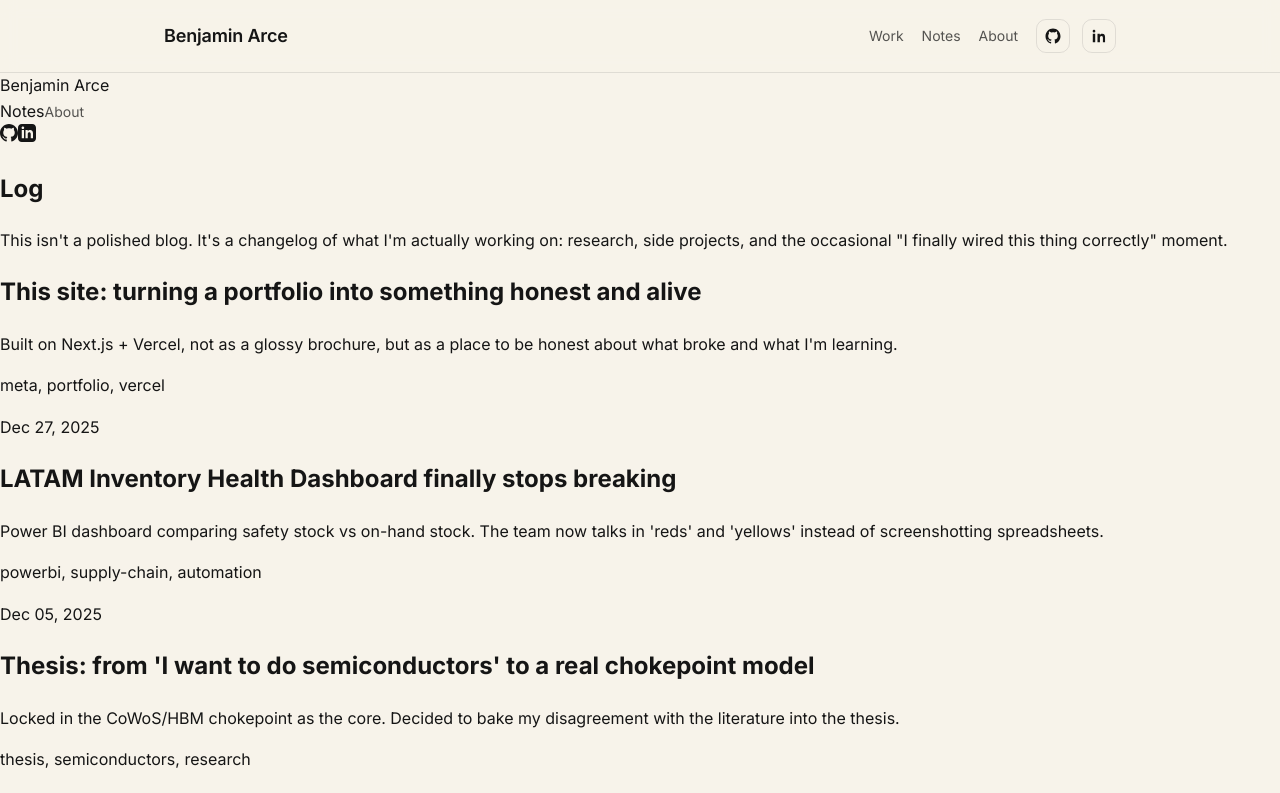
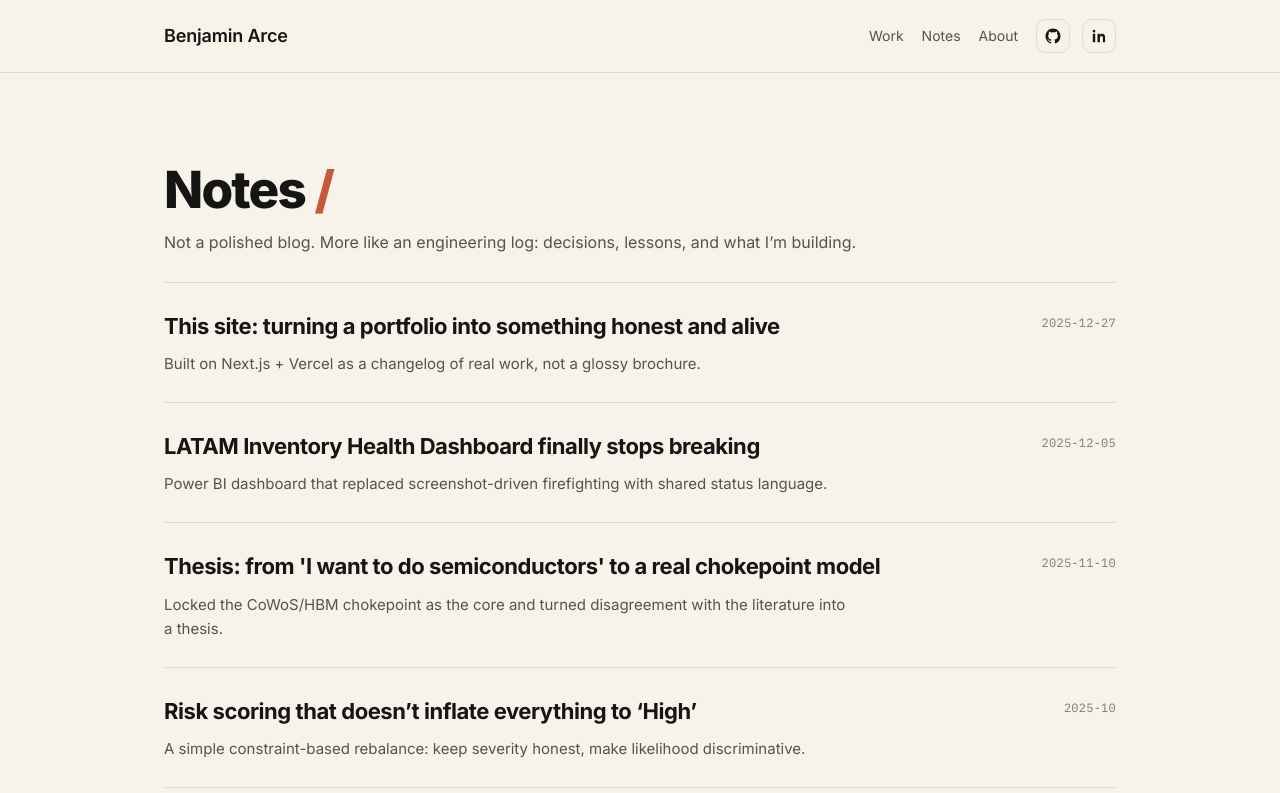
Before and after one commit to benjaminarce-cloud/arcev2-portfolio, a Next.js app: page /notes in a window 1280 px wide. Shown: the top 793 px of the page. Built offline with nearby package versions, Linux system fonts and the light colour scheme.

Commit message:
Update page.tsx

```diff
--- a/src/app/notes/page.tsx
+++ b/src/app/notes/page.tsx
@@ -1,130 +1,62 @@
+// src/app/notes/page.tsx
 import Link from "next/link";
 
-const logs = [
+type NoteRow = {
+  slug: string;
+  title: string;
+  desc: string;
+  date: string; // YYYY-MM-DD or YYYY-MM
+};
+
+const NOTES: NoteRow[] = [
   {
-    slug: "this-site",
+    slug: "site-honest-and-alive",
     title: "This site: turning a portfolio into something honest and alive",
-    description: "Built on Next.js + Vercel, not as a glossy brochure, but as a place to be honest about what broke and what I'm learning.",
-    date: "Dec 27, 2025",
-    tags: ["meta", "portfolio", "vercel"],
+    desc: "Built on Next.js + Vercel as a changelog of real work, not a glossy brochure.",
+    date: "2025-12-27",
   },
   {
-    slug: "latam-dashboard",
+    slug: "latam-inventory-dashboard-stops-breaking",
     title: "LATAM Inventory Health Dashboard finally stops breaking",
-    description: "Power BI dashboard comparing safety stock vs on-hand stock. The team now talks in 'reds' and 'yellows' instead of screenshotting spreadsheets.",
-    date: "Dec 05, 2025",
-    tags: ["powerbi", "supply-chain", "automation"],
+    desc: "Power BI dashboard that replaced screenshot-driven firefighting with shared status language.",
+    date: "2025-12-05",
   },
   {
-    slug: "thesis-chokepoint",
+    slug: "thesis-chokepoint-model",
     title: "Thesis: from 'I want to do semiconductors' to a real chokepoint model",
-    description: "Locked in the CoWoS/HBM chokepoint as the core. Decided to bake my disagreement with the literature into the thesis.",
-    date: "Nov 10, 2025",
-    tags: ["thesis", "semiconductors", "research"],
+    desc: "Locked the CoWoS/HBM chokepoint as the core and turned disagreement with the literature into a thesis.",
+    date: "2025-11-10",
   },
   {
-    slug: "cost-intelligence",
-    title: "Manufacturing Cost Intelligence System becomes a real thinking tool",
-    description: "Flight simulator for manufacturing decisions. You can feel portfolio-level impact in a slider move.",
-    date: "Jul 20, 2025",
-    tags: ["manufacturing", "analytics", "streamlit"],
-  },
-  {
-    slug: "fleet-optimizer",
-    title: "Cross-Border Fleet Optimizer actually starts working",
-    description: "First time the model chose a longer route in kilometers but cheaper in total cost. Stopped feeling like a school assignment.",
-    date: "Jun 15, 2025",
-    tags: ["logistics", "python", "optimization"],
+    slug: "risk-scoring-rebalance",
+    title: "Risk scoring that doesn’t inflate everything to ‘High’",
+    desc: "A simple constraint-based rebalance: keep severity honest, make likelihood discriminative.",
+    date: "2025-10",
   },
 ];
 
 export default function NotesPage() {
   return (
-    <div className="min-h-screen bg-[var(--bg)]">
-      <div className="max-w-[1000px] mx-auto px-12">
-        {/* Header */}
-        <header className="pt-10 pb-10 flex items-center justify-between border-b border-[var(--hair)]">
-          <Link
-            href="/"
-            className="text-[20px] font-semibold text-[var(--text)] tracking-[-0.02em]"
-          >
-            Benjamin Arce
-          </Link>
+    <div className="page">
+      <div className="container">
+        <h1 className="page-title">
+          Notes <span className="accent">/</span>
+        </h1>
+        <p className="page-subtitle">
+          Not a polished blog. More like an engineering log: decisions, lessons, and what I’m building.
+        </p>
 
-          <nav className="nav-container">
-            <Link href="/notes" className="nav-link-active">
-              Notes
-            </Link>
-            <Link href="/about" className="nav-link">
-              About
-            </Link>
-          </nav>
-
-          <div className="social-container">
-            <a
-              href="https://github.com/benjaminarce-clouds"
-              target="_blank"
-              rel="noreferrer"
-              aria-label="GitHub"
-              className="social-link"
-            >
-              <svg width="18" height="18" viewBox="0 0 24 24" fill="currentColor">
-                <path d="M12 0c-6.626 0-12 5.373-12 12 0 5.302 3.438 9.8 8.207 11.387.599.111.793-.261.793-.577v-2.234c-3.338.726-4.033-1.416-4.033-1.416-.546-1.387-1.333-1.756-1.333-1.756-1.089-.745.083-.729.083-.729 1.205.084 1.839 1.237 1.839 1.237 1.07 1.834 2.807 1.304 3.492.997.107-.775.418-1.305.762-1.604-2.665-.305-5.467-1.334-5.467-5.931 0-1.311.469-2.381 1.236-3.221-.124-.303-.535-1.524.117-3.176 0 0 1.008-.322 3.301 1.23.957-.266 1.983-.399 3.003-.404 1.02.005 2.047.138 3.006.404 2.291-1.552 3.297-1.23 3.297-1.23.653 1.653.242 2.874.118 3.176.77.84 1.235 1.911 1.235 3.221 0 4.609-2.807 5.624-5.479 5.921.43.372.823 1.102.823 2.222v3.293c0 .319.192.694.801.576 4.765-1.589 8.199-6.086 8.199-11.386 0-6.627-5.373-12-12-12z" />
-              </svg>
-            </a>
-            <a
-              href="https://www.linkedin.com/in/benjaminarce"
-              target="_blank"
-              rel="noreferrer"
-              aria-label="LinkedIn"
-              className="social-link"
-            >
-              <svg width="18" height="18" viewBox="0 0 24 24" fill="currentColor">
-                <path d="M19 0h-14c-2.761 0-5 2.239-5 5v14c0 2.761 2.239 5 5 5h14c2.762 0 5-2.239 5-5v-14c0-2.761-2.238-5-5-5zm-11 19h-3v-11h3v11zm-1.5-12.268c-.966 0-1.75-.79-1.75-1.764s.784-1.764 1.75-1.764 1.75.79 1.75 1.764-.783 1.764-1.75 1.764zm13.5 12.268h-3v-5.604c0-3.368-4-3.113-4 0v5.604h-3v-11h3v1.765c1.396-2.586 7-2.777 7 2.476v6.759z" />
-              </svg>
-            </a>
-          </div>
-        </header>
-
-        {/* Intro */}
-        <section className="pt-16 pb-12 border-b border-[var(--hair)]">
-          <h1 className="text-[32px] font-semibold tracking-[-0.02em] text-[var(--text)] mb-4">
-            Log
-          </h1>
-          <p className="text-[16px] leading-[1.7] text-[var(--muted)] max-w-[56ch]">
-            This isn't a polished blog. It's a changelog of what I'm actually working on: research, side projects, and the occasional "I finally wired this thing correctly" moment.
-          </p>
-        </section>
-
-        {/* Entries - same style as work */}
-        <main className="pt-12 pb-32">
-          {logs.map((log, index) => (
-            <Link
-              key={log.slug}
-              href={`/notes/${log.slug}`}
-              className={`project-link ${index === 0 ? "pt-0" : "pt-12"} pb-12 ${
-                index < logs.length - 1 ? "border-b border-[var(--hair)]" : ""
-              }`}
-            >
-              <article className="flex justify-between items-start gap-12">
-                <div className="flex-1">
-                  <h2 className="project-title text-[24px] font-semibold tracking-[-0.02em] text-[var(--text)] leading-[1.3]">
-                    {log.title}
-                  </h2>
-                  <p className="mt-3 text-[16px] leading-[1.6] text-[var(--muted)] max-w-[56ch]">
-                    {log.description}
-                  </p>
-                  <p className="mt-3 text-[13px] text-[var(--faint)]">
-                    {log.tags.join(", ")}
-                  </p>
-                </div>
-                <span className="text-[14px] text-[var(--faint)] flex-shrink-0 pt-1">
-                  {log.date}
-                </span>
-              </article>
+        <div className="list" aria-label="Notes list">
+          {NOTES.map((n) => (
+            <Link key={n.slug} href={`/notes/${n.slug}`} className="row">
+              <div className="row-main">
+                <h2 className="row-title">{n.title}</h2>
+                <p className="row-desc">{n.desc}</p>
+              </div>
+              <div className="row-meta">{n.date}</div>
             </Link>
           ))}
-        </main>
+        </div>
       </div>
     </div>
   );
```
